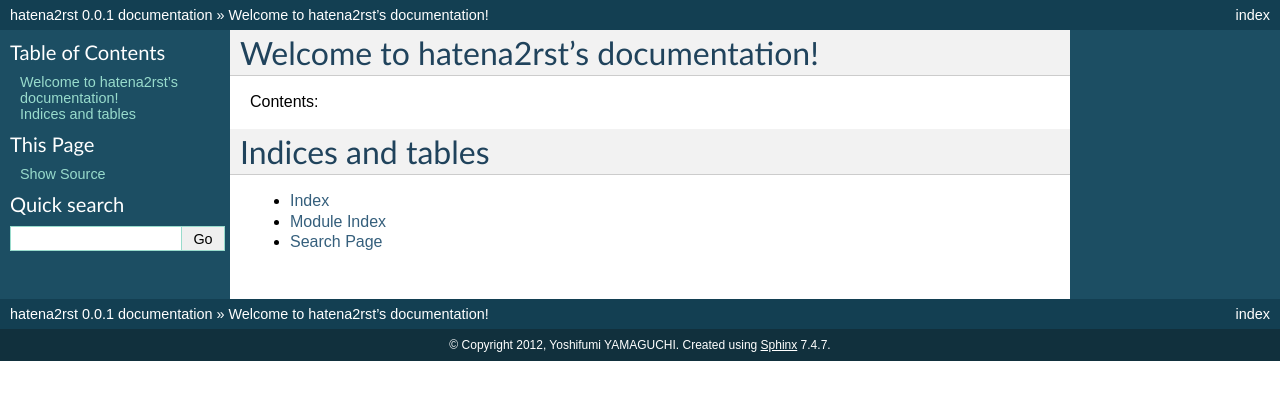
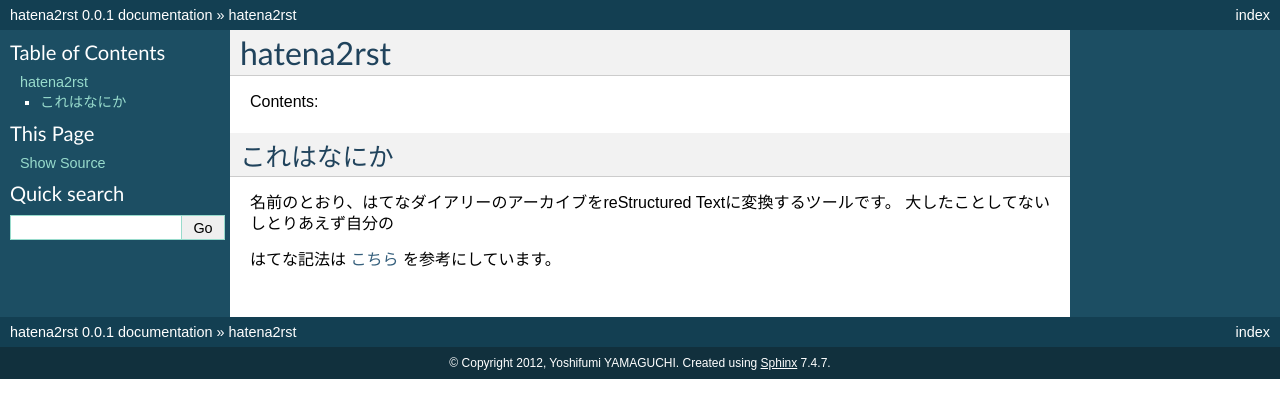
Before and after one commit to ymotongpoo/hatena2rst, a Sphinx documentation site: the page built from docs/index.rst, in a window 1280 px wide. Shown: the top 418 px of the page. Built offline with Sphinx 7.4.7, drawn with Linux system fonts in a browser that asks for light colours.

```diff
--- a/docs/index.rst
+++ b/docs/index.rst
@@ -1,10 +1,7 @@
-.. hatena2rst documentation master file, created by
-   sphinx-quickstart on Mon May  7 00:52:10 2012.
-   You can adapt this file completely to your liking, but it should at least
-   contain the root `toctree` directive.
+.. -*- coding: utf-8 -*-
 
-Welcome to hatena2rst's documentation!
-======================================
+hatena2rst
+==========
 
 Contents:
 
@@ -12,10 +9,12 @@
    :maxdepth: 2
 
 
+これはなにか
+------------
 
-Indices and tables
-==================
+名前のとおり、はてなダイアリーのアーカイブをreStructured Textに変換するツールです。
+大したことしてないしとりあえず自分の
 
-* :ref:`genindex`
-* :ref:`modindex`
-* :ref:`search`
+はてな記法は `こちら`_ を参考にしています。
+
+.. _こちら: http://hatenadiary.g.hatena.ne.jp/keyword/%E3%81%AF%E3%81%A6%E3%81%AA%E8%A8%98%E6%B3%95%E4%B8%80%E8%A6%A7
```
Also changed, not shown: 2 other files.
